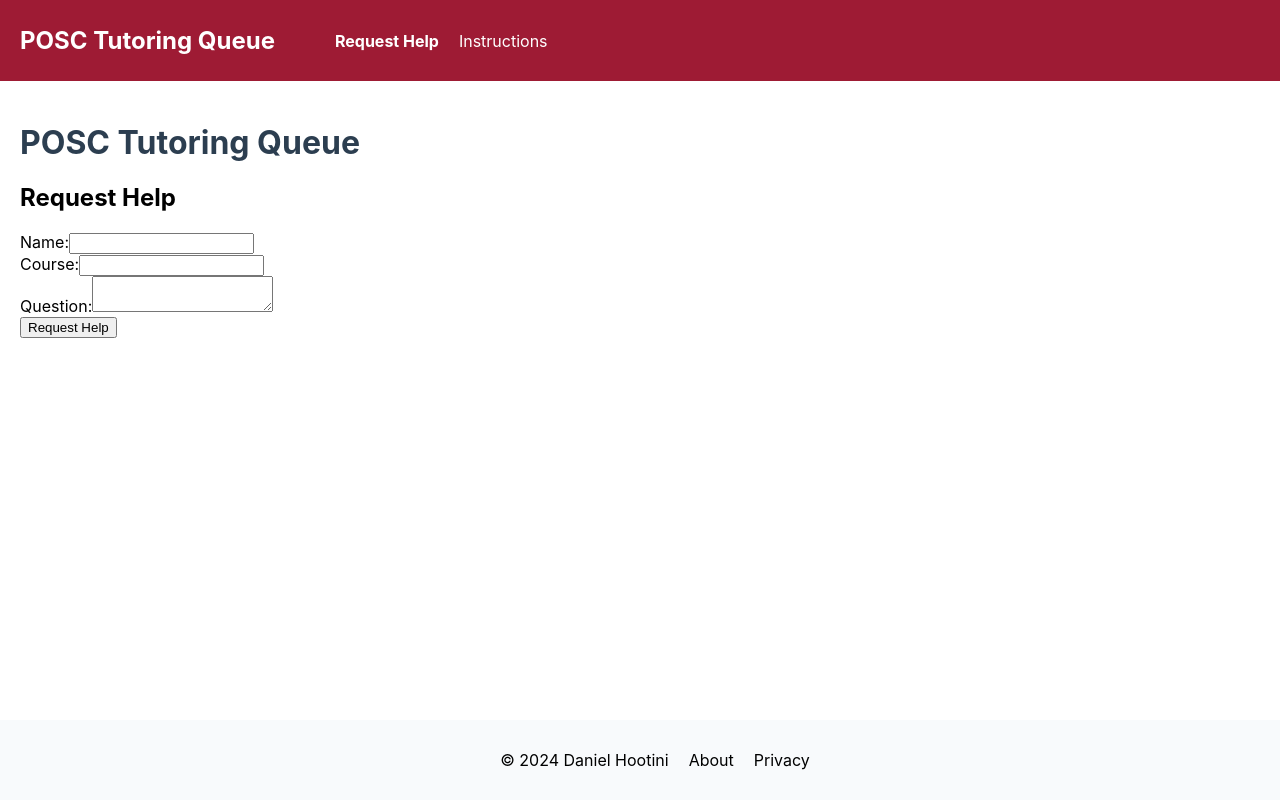
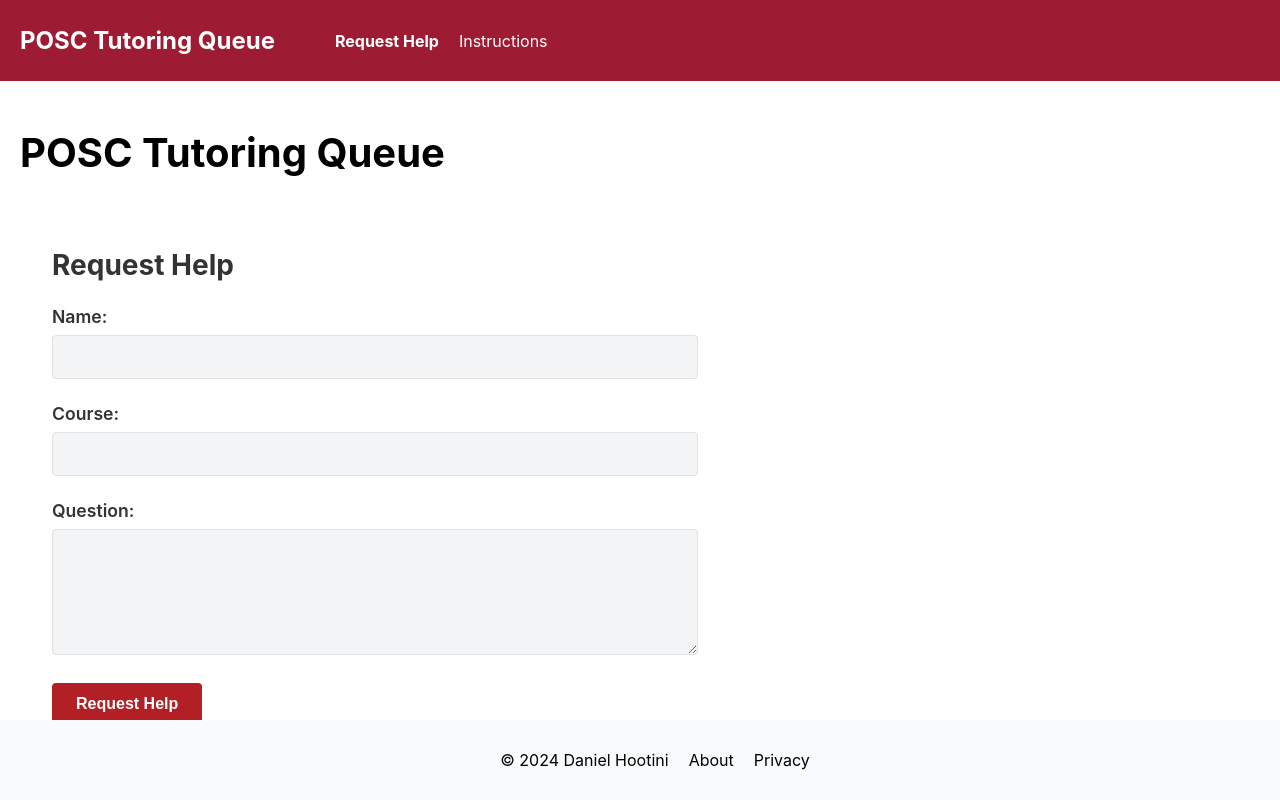
Before and after one commit to DanielH987/tutoring-queue, a React (Create React App) app: page / in a window 1280 px wide. Shown: the top 808 px of the page. Built offline with nearby package versions, Linux system fonts and the light colour scheme.

Commit message:
style: Update Queue component styles and form layout

```diff
--- a/src/styles/Queue.css
+++ b/src/styles/Queue.css
@@ -1,24 +1,95 @@
 .queue-container {
-    padding: 20px;
-    padding-bottom: 60px;
-    text-align: left;
-    margin: 0 auto;
-    max-width: 1500px;
+  padding: 20px;
+  padding-bottom: 60px;
+  text-align: left;
+  margin: 0 auto;
+  max-width: 1500px;
 }
 
 .queue-heading {
-  color: #2c3e50;
+  font-size: 2.5rem;
+  font-weight: bold;
+  margin-bottom: 1rem;
+}
+
+.queue-form {
+  background-color: #ffffff;
+  border-radius: 8px;
+  padding: 2rem;
+  width: 50%;
+}
+
+.queue-form h2 {
+  font-size: 1.75rem;
+  margin-bottom: 1.5rem;
+  color: #333;
+}
+
+.form-group {
+  margin-bottom: 1.5rem;
+}
+
+.form-group label {
+  display: block;
+  font-size: 1.1rem;
+  font-weight: 600;
+  color: #333;
+  margin-bottom: 0.5rem;
+}
+
+.form-group input,
+.form-group textarea {
+  width: 100%;
+  padding: 0.75rem;
+  border: 1px solid #e1e1e1;
+  border-radius: 4px;
+  font-size: 1rem;
+  background-color: #f3f4f6;
+}
+
+.form-group input:focus,
+.form-group textarea:focus {
+  background-color: #ffffff;
+  outline: none;
+  border-color: black;
+}
+
+.form-group textarea {
+  resize: vertical;
+  min-height: 100px;
+}
+
+button[type="submit"] {
+  background-color: #b21f25;
+  color: #ffffff;
+  padding: 0.75rem 1.5rem;
+  font-size: 1rem;
+  font-weight: bold;
+  border: none;
+  border-radius: 4px;
+  cursor: pointer;
+  transition: background-color 0.3s ease;
+}
+
+button[type="submit"]:hover {
+  background-color: #9d1c22;
 }
 
 .queue-list {
-  list-style-type: none;
-  padding: 0;
+  margin-top: 2rem;
+  list-style: none;
+  width: 50%;
 }
 
 .queue-item {
-  background-color: #ecf0f1;
-  margin: 10px 0;
-  padding: 10px;
-  border-radius: 5px;
-  box-shadow: 0 2px 5px rgba(0, 0, 0, 0.1);
+  background-color: #ffffff;
+  padding: 1rem;
+  border-radius: 4px;
+  margin-bottom: 1rem;
+  box-shadow: 0px 4px 8px rgba(0, 0, 0, 0.1);
+  font-size: 1.1rem;
 }
+
+.queue-item strong {
+  color: #333;
+}
```
